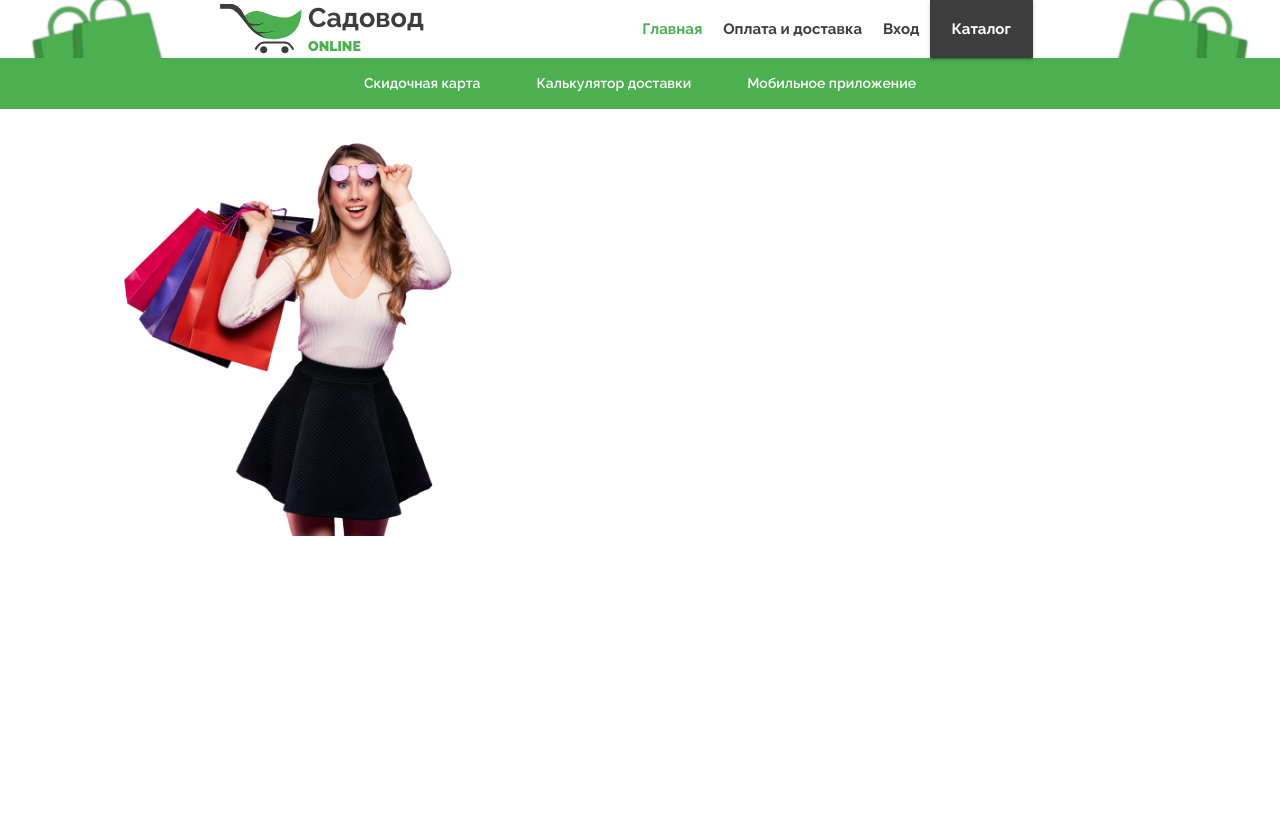
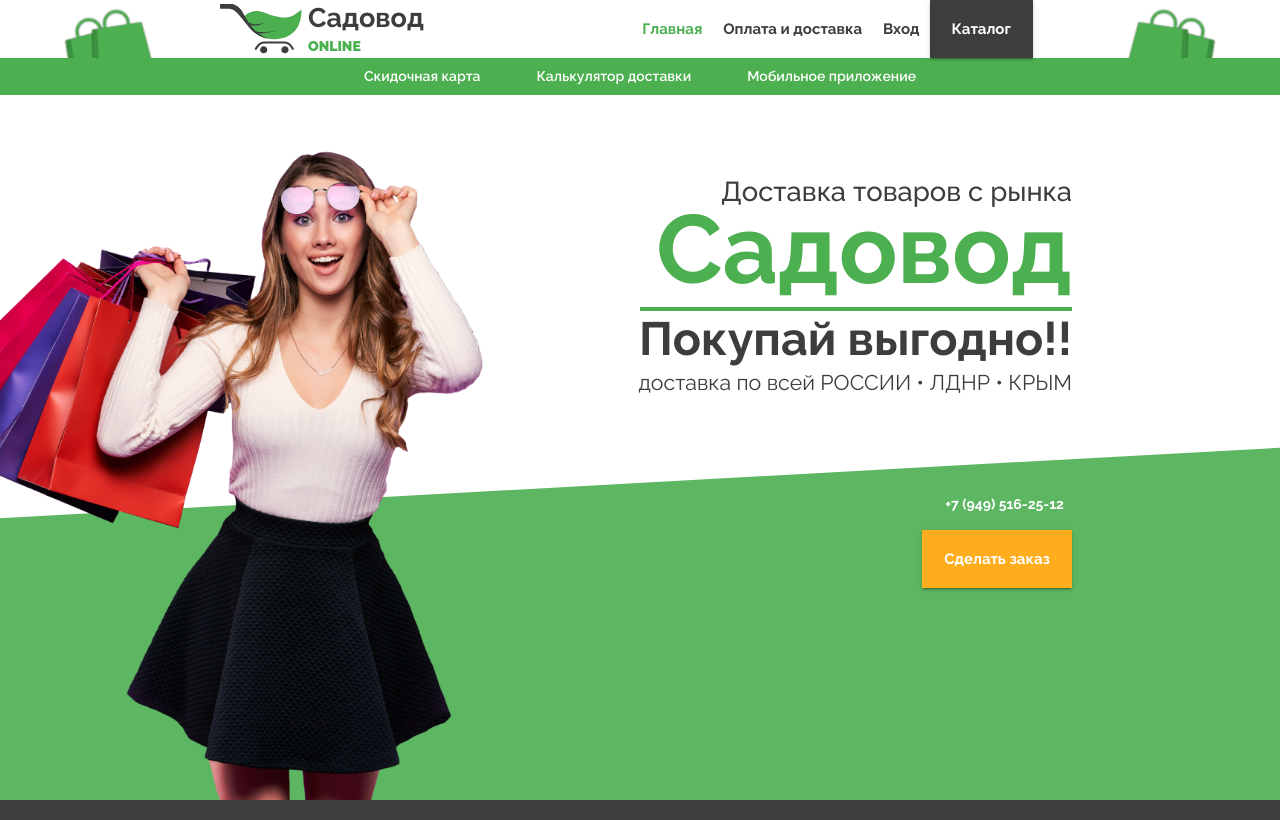
Before and after one commit to lavet13/sadovod, a React (Create React App) app: page / in a window 1280 px wide. Built offline with nearby package versions, Linux system fonts and the light colour scheme.

Commit message:
hero(incomplete)

```diff
--- a/src/App.tsx
+++ b/src/App.tsx
@@ -1,3 +1,4 @@
+import { Divider } from '@mui/material';
 import Hero from './components/hero/hero.component';
 import Navigation from './components/navigation/navigation.component';
 import SubNavigation from './components/sub-navigation/sub-navigation.component';
@@ -8,6 +9,15 @@
       <Navigation></Navigation>
       <SubNavigation></SubNavigation>
       <Hero></Hero>
+      <Divider
+        variant='fullWidth'
+        color='secondary'
+        sx={theme => ({
+          borderColor: theme.palette.secondary.main,
+          borderWidth: 10,
+          boxShadow: theme.shadows[1],
+        })}
+      />
     </>
   );
 }
--- a/src/components/hero/hero.component.tsx
+++ b/src/components/hero/hero.component.tsx
@@ -1,16 +1,63 @@
-import { HeroBackground, Image } from './hero.styles';
+import { ClipPathGreenBackground, HeroBackground, Image } from './hero.styles';
 import WomanWithBaggages from '../../assets/images/womanWithBaggages.png';
 import Grid from '@mui/material/Unstable_Grid2';
+import {
+  Button,
+  Container,
+  Divider,
+  Link,
+  Stack,
+  Typography,
+} from '@mui/material';
 
 const Hero = () => {
   return (
     <HeroBackground>
-      <Grid container>
-        <Grid xs={0} md={6}>
-          <Image src={WomanWithBaggages} />
+      <ClipPathGreenBackground />
+      <Container>
+        <Grid container columns={24}>
+          <Grid lg={12}>
+            <Image src={WomanWithBaggages} />
+          </Grid>
+          <Grid lg={9} alignSelf={'start'} mt={10}>
+            <Stack alignItems={'flex-end'} mb={10}>
+              <Typography color='secondary' variant='h3' mb={-2}>
+                Доставка товаров с рынка
+              </Typography>
+              <Typography variant='h1' color='primary'>
+                Садовод
+              </Typography>
+              <Divider
+                variant='fullWidth'
+                flexItem
+                sx={theme => ({
+                  borderColor: theme.palette.primary.main,
+                  borderWidth: 2,
+                })}
+              />
+              <Typography color='secondary' variant='h2' noWrap>
+                Покупай выгодно!!
+              </Typography>
+              <Typography color='secondary' variant='body1' noWrap>
+                доставка по всей РОССИИ • ЛДНР • КРЫМ
+              </Typography>
+            </Stack>
+            <Stack alignItems={'flex-end'}>
+              <Button
+                href='tel:+7 (949) 516-25-12'
+                color='white'
+                component={Link}
+              >
+                +7 (949) 516-25-12
+              </Button>
+              <Button variant='contained' color='yellow' size='large'>
+                Сделать заказ
+              </Button>
+            </Stack>
+          </Grid>
+          <Grid lg />
         </Grid>
-        <Grid sm={12} md={6}></Grid>
-      </Grid>
+      </Container>
     </HeroBackground>
   );
 };
--- a/src/components/hero/hero.styles.tsx
+++ b/src/components/hero/hero.styles.tsx
@@ -1,12 +1,36 @@
-import { styled } from '@mui/material/styles';
+import { alpha, styled } from '@mui/material/styles';
+
+const navigationOffset = 95;
 
 export const HeroBackground = styled('div')`
-  min-height: calc(100vh - 109px);
+  position: relative;
+  overflow: hidden;
+  z-index: 100;
+
+  min-height: calc(100vh - ${navigationOffset}px);
+
+  & > .MuiGrid2-root {
+    height: calc(100vh - ${navigationOffset}px);
+  }
+
+  & > .MuiContainer-root {
+    height: calc(100vh - ${navigationOffset}px);
+  }
 `;
 
+export const ClipPathGreenBackground = styled('div')(({ theme }) => ({
+  position: 'absolute',
+  width: '100%',
+  height: `calc(100vh - ${navigationOffset}px)`,
+  backgroundColor: alpha(theme.palette.primary.main, 0.9),
+  clipPath: 'polygon(0 60%, 100% 50%, 100% 100%, 0 100%)',
+  zIndex: -100,
+}));
+
 export const Image = styled('img')`
+  margin-left: -40%;
   display: block;
-  max-width: 100%;
-  height: auto;
+  max-width: 150%;
+  height: calc(100vh - ${navigationOffset}px);
   object-fit: cover;
 `;
--- a/src/components/navigation/navigation.component.tsx
+++ b/src/components/navigation/navigation.component.tsx
@@ -4,7 +4,6 @@
   Button,
   ButtonGroup,
   Container,
-  Paper,
   Stack,
   Typography,
 } from '@mui/material';
@@ -12,7 +11,6 @@
 
 const Navigation = () => {
   return (
-    <Paper>
     <NavigationBackground>
       <Container maxWidth='lg'>
         <Grid container>
@@ -59,7 +57,6 @@
         </Grid>
       </Container>
     </NavigationBackground>
-    </Paper>
   );
 };
 
--- a/src/components/navigation/navigation.styles.tsx
+++ b/src/components/navigation/navigation.styles.tsx
@@ -5,9 +5,12 @@
 import Shopping2 from '../../assets/icons/luggages2.svg';
 
 export const NavigationBackground = styled(Box)(({ theme }) => ({
-  background: `url(${Shopping1}) 2% no-repeat, url(${Shopping2}) 98% no-repeat`,
+  background: `url(${Shopping1}) 5% 5px / 100px no-repeat, url(${Shopping2}) 95% 5px / 100px no-repeat`,
   [theme.breakpoints.down('lg')]: {
-    background: `url(${Shopping2}) 98% no-repeat`,
+    background: `url(${Shopping2}) 99% 10px / 100px no-repeat`,
+  },
+  [theme.breakpoints.down('md')]: {
+    background: 'none',
   },
 }));
 
--- a/src/components/sub-navigation/sub-navigation.component.tsx
+++ b/src/components/sub-navigation/sub-navigation.component.tsx
@@ -1,11 +1,9 @@
-import { Box, Container, Stack, useTheme } from '@mui/material';
+import { Box, Container, Stack } from '@mui/material';
 import { SubButton } from './sub-navigation.styles';
 
 const SubNavigation = () => {
-  const theme = useTheme();
-
   return (
-    <Box sx={{ backgroundColor: theme.palette.primary.main }}>
+    <Box sx={theme => ({ backgroundColor: theme.palette.primary.main })}>
       <Container>
         <Stack direction='row' justifyContent='center' spacing={5}>
           <SubButton color='white' variant='text'>
--- a/src/components/sub-navigation/sub-navigation.styles.tsx
+++ b/src/components/sub-navigation/sub-navigation.styles.tsx
@@ -1,6 +1,7 @@
 import { Button } from '@mui/material';
 import { styled } from '@mui/material/styles';
 
-export const SubButton = styled(Button)(({ theme }) => ({
+export const SubButton = styled(Button)({
   fontWeight: 600,
-}));
+  lineHeight: 1.8,
+});
--- a/src/index.tsx
+++ b/src/index.tsx
@@ -21,6 +21,7 @@
 import RalewayBoldTTF from './assets/fonts/Raleway/Raleway-Bold.ttf';
 import RalewayExtraBoldTTF from './assets/fonts/Raleway/Raleway-ExtraBold.ttf';
 import RalewayBlackTTF from './assets/fonts/Raleway/Raleway-Black.ttf';
+import { lightBlue } from '@mui/material/colors';
 
 const root = ReactDOM.createRoot(
   document.getElementById('root') as HTMLElement
@@ -88,7 +89,7 @@
       fontFamily: 'Raleway',
       body1: {
         fontWeight: 400,
-        fontSize: '1rem',
+        fontSize: '1.4rem',
         color: '#FFF',
       },
       h1: {
@@ -97,7 +98,12 @@
         lineHeight: 1.2,
       },
       h2: {
+        fontSize: '3rem',
         fontWeight: 700,
+      },
+      h3: {
+        fontSize: '1.8rem',
+        fontWeight: 500,
       },
       h5: {
         fontWeight: 700,
@@ -133,6 +139,16 @@
     },
     palette: {
       mode: 'light',
+      action: {
+        active: lightBlue[200],
+        activatedOpacity: 1,
+        hover: lightBlue[100],
+        hoverOpacity: 0.7,
+        focus: lightBlue[600],
+        focusOpacity: 1,
+        selected: lightBlue[300],
+        selectedOpacity: 1,
+      },
       primary: {
         main: '#4CAF50',
         contrastText: '#FFF',
```
Lines whose indentation alone changed are shown as unchanged.
